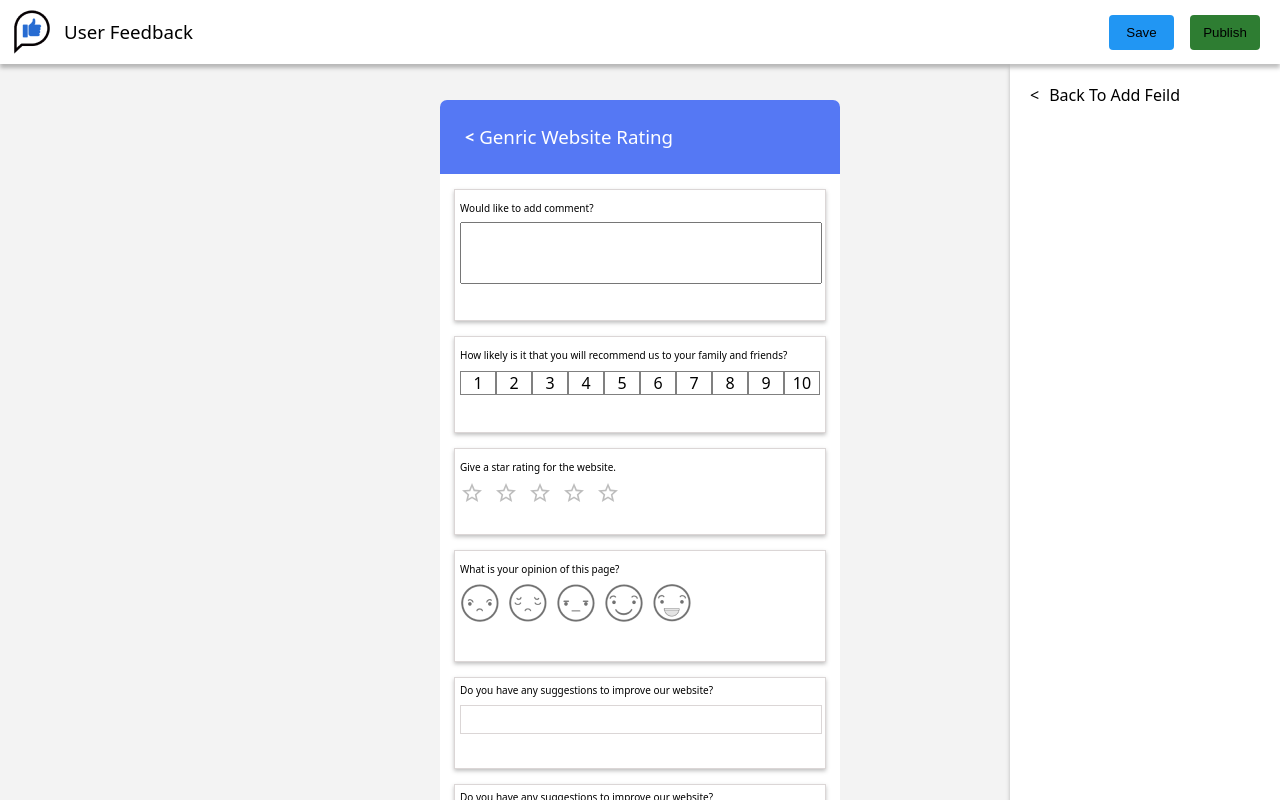
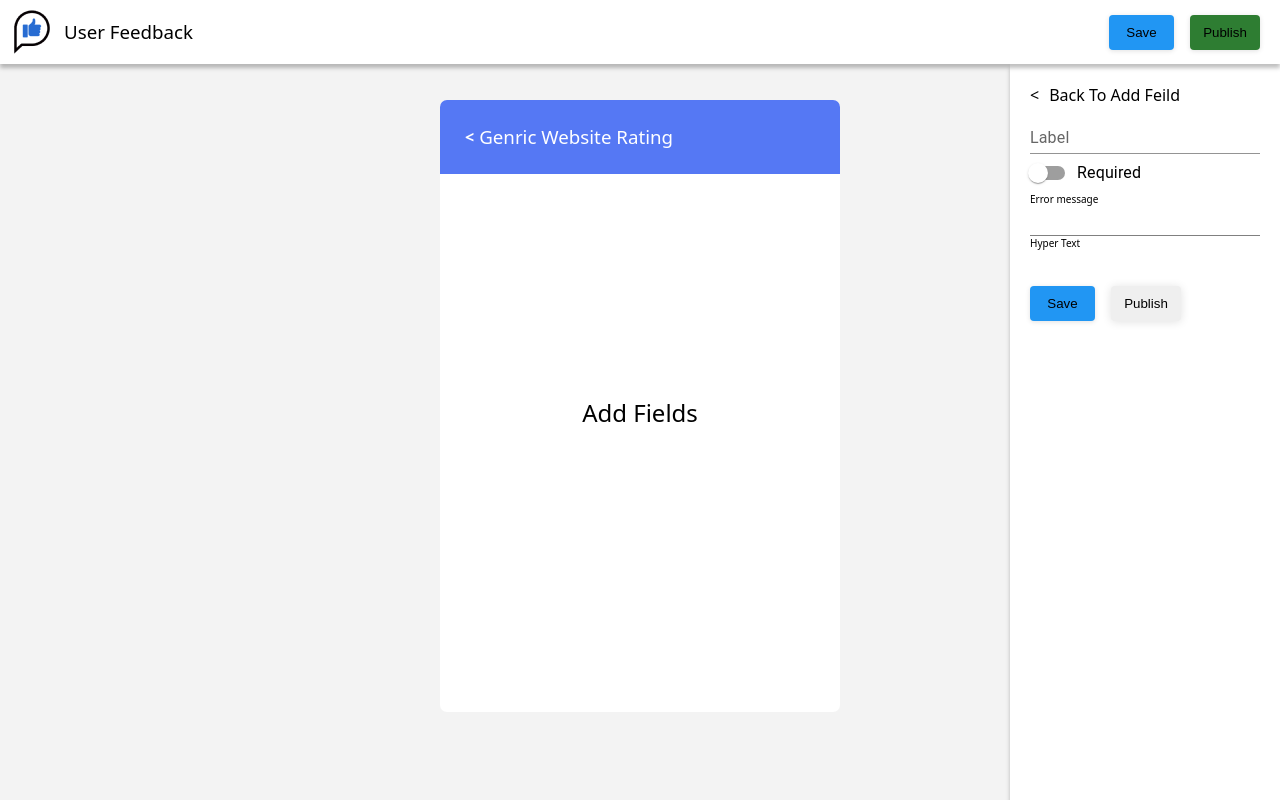
Before and after one commit to HarshProj/Alter, a React (Create React App) app: page /createform in a window 1280 px wide. Both pictures are taken after a click on the picture 1251 px from the left and 143 px from the top of the page. Shown: the top 800 px of the page. Built offline with nearby package versions, Linux system fonts and the light colour scheme.

Commit message:
added fields:
1.add section to form added
2.hardcoded label issue

```diff
--- a/package.json
+++ b/package.json
@@ -5,12 +5,13 @@
   "dependencies": {
     "@emotion/react": "^11.13.3",
     "@emotion/styled": "^11.13.0",
-    "@material-ui/core": "^4.12.4",
     "@mui/material": "^5.16.7",
     "@mui/styled-engine-sc": "^6.0.0-alpha.18",
+    "@phosphor-icons/react": "^2.1.7",
     "@testing-library/jest-dom": "^5.17.0",
     "@testing-library/react": "^13.4.0",
     "@testing-library/user-event": "^13.5.0",
+    "phosphor-icons": "^1.4.2",
     "react": "^18.3.1",
     "react-dom": "^18.3.1",
     "react-router-dom": "^6.26.1",
--- a/src/Components/Feedbackform.js
+++ b/src/Components/Feedbackform.js
@@ -10,27 +10,175 @@ import radioimg from '../Assets/radio_icon.png'
 import categoryimg from '../Assets/cate_icon.png'
 import Rating from '@mui/material/Rating';
 import TextField from '@mui/material/TextField';
-import { Switch } from '@material-ui/core';
+import Switch from '@mui/material/Switch';
+import FormControlLabel from '@mui/material/FormControlLabel';
 import img1 from'../Assets/image 1.png'
 import img2 from'../Assets/image 2.png'
 import img3 from'../Assets/image 3.png'
 import img4 from'../Assets/image 4.png'
+import {PencilSimple} from "@phosphor-icons/react";
+import {Trash} from "@phosphor-icons/react";
 import img5 from'../Assets/image 5.png'
 export const Feedbackform = (props) => {
     useEffect(()=>{
         props.setCreate(true);
     },[])
-    const [formdata,setFormdata]=useState([{
-        type:"textarea",
-        label:"Would You like to add a comment"
-    },
-    {
-        type:"Rating",
-        label:"Would You like to add a comment",
-        disp:<div></div>
+    const [display,setDisplay]=useState([]);
+    const [details,setDetails]=useState({
+        label:'',
+        errmsg:''
+    })
+    const [ind,setInd]=useState();
+    const handlechange = (e) => {
+        setDetails((prevDetails) => ({
+            ...prevDetails,
+            [e.target.name]: e.target.value
+        }));
+        console.log(details);};
+        const [addclick,setAddclick]=useState(0)
+        const [formdata,setFormdata]=useState([{
+            type:"textarea",
+            display:<div className='textarea-field'>
+            <label>Would you like to add a comment?*</label>
+            <div className="textareadiv">
+                <textarea name="" id="" style={{resize:'none' }}></textarea>
+        </div>
+        <div className="modify-delete">
+
+        <PencilSimple size={20} weight="fill" />
+        <Trash size={20} weight="fill" />
+        </div>
+            </div>
+        },
+        {
+            type:"Numeric Rating",
+            display: <div className='rating-field'>
+            <label>How likely is it that you will recommend us to your family and friends?</label>
+            <div className="ratingdiv">
+                <div className="ratings">1</div>
+                <div className="ratings">2</div>
+                <div className="ratings">3</div>
+                <div className="ratings">4</div>
+                <div className="ratings">5</div>
+                <div className="ratings">6</div>
+                <div className="ratings">7</div>
+                <div className="ratings">8</div>
+                <div className="ratings">9</div>
+                <div className="ratings">10</div>
+        </div>
+        <div className="modify-delete">
+
+        <PencilSimple size={20} weight="fill" />
+        <Trash size={20} weight="fill" />
+        </div>
+            </div>
+        },
+        {
+            type:"Start Rating",
+            display:<div className='rating-star'>
+            <label>What is your opinion of this page?</label>
+            <div className="stardiv">
+            <Rating
+    name="rating"
+    size="large"
+    readOnly
+    defaultValue={0}
+    sx={{
+    fontSize: "1.5rem"
+    }}
+    />
+        </div>
+        <div className="modify-delete">
+
+        <PencilSimple size={20} weight="fill" />
+        <Trash size={20} weight="fill" />
+        </div>
+            </div>
+        },
+        {
+            type:"Smiley Rating",
+            display:<div className='rating-smily'>
+            <label>What is your opinion of this page?</label>
+            <div className="smilydiv">
+            <div className="smily"><img src={img1} alt="" /></div>
+            <div className="smily"><img src={img2} alt="" /></div>
+            <div className="smily"><img src={img3} alt="" /></div>
+            <div className="smily"><img src={img4} alt="" /></div>
+            <div className="smily"><img src={img5} alt="" /></div>
+
+        </div>
+        <div className="modify-delete">
+
+        <PencilSimple size={20} weight="fill" />
+        <Trash size={20} weight="fill" />
+        </div>
+            </div>
+        },
+        {
+            type:"Single-input",
+            disp:<div className='single-line rating-star'>
+            <label>What is your opinion of this page?</label>
+            <div className="singlediv">
+            <input type="text" name="" id="" />
+        </div>
+        <div className="modify-delete">
+
+        <PencilSimple size={20} weight="fill" />
+        <Trash size={20} weight="fill" />
+        </div>
+            </div>
+        },
+        {
+            type:"Radio Button",
+            display:
+            <div className='multiplechoice'>
+                <label>Multiple choice - 1 answer</label>
+                <div className="multiplediv">
+                    <div className="mtpd">
+
+                <input type="radio" name="" id="" />
+                <label htmlFor="">Radio 1</label>
+                    </div>
+                    <div className="mtpd">
+
+                <input type="radio" name="" id="" />
+                <label htmlFor="">Radio 2</label>
+                    </div>
+                    <div className="mtpd">
+
+                <input type="radio" name="" id="" />
+                <label htmlFor="">Radio 3</label>
+                    </div>
+            </div>
+            <div className="modify-delete">
+
+            <PencilSimple size={20} weight="fill" />
+            <Trash size={20} weight="fill" />
+            </div>
+                </div>
+        },
+        {
+            type:"Categories",
+            display: <div className='category-sec multiplechoice'>
+            <label>Pick a subject and provide your feedback:</label>
+            <div className="categorydiv">
+            <div className="categories">Bug</div>
+            <div className="categories">Content</div>
+            <div className="categories">Other</div>
+        </div>
+        <div className="modify-delete">
+
+        <PencilSimple size={20} weight="fill" />
+        <Trash size={20} weight="fill" />
+        </div>
+            </div>
+        }
+    ])
+    const addsection=(e)=>{
+        e.preventDefault();
+        setDisplay([...display, formdata[ind]]);
+        console.log(display,formdata[ind]);
     }
-])
-    const [addclick,setAddclick]=useState(0)
   return (
     <div className='workspace'>
         <div className="add-feilds">
@@ -39,6 +187,27 @@ export const Feedbackform = (props) => {
                 <div className="go-back">
 
                 <p onClick={()=>{setAddclick(0)}}>&lt;</p><p>Back To Add Feild</p>
+                </div>
+                <div className="add-section">
+                    <form className='save-field'>
+                    <div className="fds">
+                    <TextField label="Label" variant="standard" size="medium" onChange={(e)=>{setDetails((prevDetails) => ({
+        ...prevDetails,
+        label: e.target.value
+    }));}} fullWidth/>
+                    <FormControlLabel control={<Switch />} defaultValue={true} label="Required" />
+                    <div className="error-section">
+                        <p>Error message</p>
+                        <input type="text" name="error" id="" onChange={(e)=>{handlechange(e)}}/>
+                        <p>Hyper Text</p>
+                    </div>
+                    </div>
+                    <div className="reflect">
+
+                <button className='save' onClick={addsection}>Save</button>
+                <button className='cancle'>Publish</button>
+                    </div>
+            </form>
                 </div>
             </div>
            </div>:<div className="fields-section">
@@ -49,49 +218,49 @@ export const Feedbackform = (props) => {
                     <img src={textareimg} alt="" /><p>Textarea</p>
 
                         </div>
-                     <img src={img} alt="" onClick={()=>{setAddclick(1)}}/></div>
+                     <img src={img} alt="" onClick={()=>{setAddclick(1);setInd(0)}}/></div>
                     </div>
                     <div className="field"><div className="textarea">
                         <div className="" style={{display:'flex'}}>
                     <img src={numericimg} alt="" /><p>Numeric Rating</p>
 
                         </div>
-                     <img src={img} alt="" /></div>
+                     <img src={img} alt="" onClick={()=>{setAddclick(1);setInd(1)}}/></div>
                     </div>
                     <div className="field"><div className="textarea">
                         <div className="" style={{display:'flex'}}>
                     <img src={starimg} alt="" /><p>Star Rating</p>
 
                         </div>
-                     <img src={img} alt="" /></div>
+                     <img src={img} alt="" onClick={()=>{setAddclick(1);setInd(2)}}/></div>
                     </div>
                     <div className="field"><div className="textarea">
                         <div className="" style={{display:'flex'}}>
                     <img src={smiliimg} alt="" /><p>Smile Rating</p>
 
                         </div>
-                     <img src={img} alt="" /></div>
+                     <img src={img} alt="" onClick={()=>{setAddclick(1);setInd(3)}}/></div>
                     </div>
                     <div className="field"><div className="textarea">
                         <div className="" style={{display:'flex'}}>
                     <img src={singleimg} alt="" /><p> Single line Input</p>
 
                         </div>
-                     <img src={img} alt="" /></div>
+                     <img src={img} alt="" onClick={()=>{setAddclick(1);setInd(4)}}/></div>
                     </div>
                     <div className="field"><div className="textarea">
                         <div className="" style={{display:'flex'}}>
                     <img src={radioimg} alt="" /><p>Radio Button</p>
 
                         </div>
-                     <img src={img} alt="" /></div>
+                     <img src={img} alt="" onClick={()=>{setAddclick(1);setInd(5)}}/></div>
                     </div>
                     <div className="field"><div className="textarea">
                         <div className="" style={{display:'flex'}}>
                     <img src={categoryimg} alt="" /><p>Categories</p>
 
                         </div>
-                     <img src={img} alt="" /></div>
+                     <img src={img} alt="" onClick={()=>{setAddclick(1);setInd(6)}}/></div>
                     </div>
                     <div className="extra-fields">
 
@@ -143,93 +312,14 @@ export const Feedbackform = (props) => {
             <div className="form-name">
               <span>&lt;</span>  <h3>Genric Website Rating</h3>
             </div>
-            {/* <div className="form-fields">
+            {display.length==0?<div className="form-fields">
                 <h2>Add Fields</h2>
-                    </div> */}
-             <div className="add-field-section">
-
-                <div className='textarea-field'>
-                    <label>Would like to add comment?</label>
-                    <div className="textareadiv">
-                        <textarea name="" id="" style={{resize:'none' }}></textarea>
-                </div>
                     </div>
-                <div className='rating-field'>
-                    <label>How likely is it that you will recommend us to your family and friends?</label>
-                    <div className="ratingdiv">
-                        <div className="ratings">1</div>
-                        <div className="ratings">2</div>
-                        <div className="ratings">3</div>
-                        <div className="ratings">4</div>
-                        <div className="ratings">5</div>
-                        <div className="ratings">6</div>
-                        <div className="ratings">7</div>
-                        <div className="ratings">8</div>
-                        <div className="ratings">9</div>
-                        <div className="ratings">10</div>
-                </div>
-                    </div>
-                <div className='rating-star'>
-                    <label>Give a star rating for the website.</label>
-                    <div className="stardiv">
-                    <Rating
-    name="rating"
-    size="large"
-    readOnly
-    defaultValue={0}
-    sx={{
-        fontSize: "1.5rem"
-    }}
-/>
-                </div>
-                    </div>
-                <div className='rating-smily'>
-                    <label>What is your opinion of this page?</label>
-                    <div className="smilydiv">
-                    <div className="smily"><img src={img1} alt="" /></div>
-                    <div className="smily"><img src={img2} alt="" /></div>
-                    <div className="smily"><img src={img3} alt="" /></div>
-                    <div className="smily"><img src={img4} alt="" /></div>
-                    <div className="smily"><img src={img5} alt="" /></div>
-
-                </div>
-                    </div>
-                <div className='single-line rating-star'>
-                    <label>Do you have any suggestions to improve our website?</label>
-                    <div className="singlediv">
-                    <input type="text" name="" id="" />
-                </div>
-                    </div>
-                <div className='multiplechoice'>
-                    <label>Do you have any suggestions to improve our website?</label>
-                    <div className="multiplediv">
-                        <div className="mtpd">
-
-                    <input type="radio" name="" id="" />
-                    <label htmlFor="">Radio 1</label>
-                        </div>
-                        <div className="mtpd">
-
-                    <input type="radio" name="" id="" />
-                    <label htmlFor="">Radio 2</label>
-                        </div>
-                        <div className="mtpd">
-
-                    <input type="radio" name="" id="" />
-                    <label htmlFor="">Radio 3</label>
-                        </div>
-                </div>
-                    </div>
-                <div className='category-sec multiplechoice'>
-                    <label>Pick a subject and provide your feedback:</label>
-                    <div className="categorydiv">
-                    <div className="categories">Bug</div>
-                    <div className="categories">Content</div>
-                    <div className="categories">Other</div>
-                </div>
-                    </div>
-
-            </div>
+             :<div className="add-field-section">
+                {display.map((value)=>{
+                    return <>{value.display}</>
+                })}
+            </div>}
         </div>
     </div>
   )
--- a/src/Css/Feedbackform.css
+++ b/src/Css/Feedbackform.css
@@ -122,6 +122,54 @@ padding-bottom: 60px;
 }
 .clicked-section{
     display: flex;
+    flex-direction: column;
+}
+.fds{
+    width: 100%;
+}
+.error-section p{
+    font-size: x-small;
+}
+.error-section input{
+    width:100% ;
+    padding: 7px 0;
+    border: none;
+    border-bottom: 1px solid gray;
+}
+.save-field{
+    display: flex;
+    gap: 1rem;
+    flex-direction: column;
+    /* justify-content: end; */
+position: relative;
+/* top: 20px; */
+}
+.reflect{
+    display: flex;
+    gap: 1rem;
+    /* flex-direction: column; */
+    /* justify-content: end; */
+position: relative;
+top: 20px;
+}
+.cancle{
+    width: 70px;
+    border: none;
+    color: #000000 !important;
+    border-radius: 4px;
+    box-shadow: 0px 2px 4px -1px #00000033;
+
+    box-shadow: 0px 4px 5px 0px #00000024;
+
+    box-shadow: 0px 1px 10px 0px #0000001F;
+
+
+}
+button:hover{
+    cursor: pointer;
+}
+.error-section input:focus{
+    outline: none;
 }
 .go-back{
     display: flex;
@@ -168,6 +216,7 @@ label{
 }
 .ratingdiv{
     display: flex;
+    margin-bottom: 6px;
 }
 .ratings{
     width: 35px;
@@ -257,3 +306,22 @@ margin-top: 7px;
     height: 30px;
     border: 1px solid #00000052
 }
+.categories :hover{
+    cursor: pointer;
+}
+.modify-delete{
+    display: flex;
+    height: 28px;
+    justify-content: end;
+    gap: 1rem;
+    /* width: 100%; */
+    align-items: center;
+    margin-right: 8px;
+}
+.modify-delete svg{
+    cursor: pointer;
+    color: #000000;
+}
+.modify-delete path{
+    color: gray;
+}
--- a/src/Css/Navbar.css
+++ b/src/Css/Navbar.css
@@ -27,10 +27,22 @@ right: 20px;
     border-radius: 4px;
     background-color: #2196F3;
     width: 65px;
+    box-shadow: 0px 3px 1px -2px #00000033;
+
+box-shadow: 0px 2px 2px 0px #00000024;
+
+box-shadow: 0px 1px 5px 0px #0000001F;
+
 }
 .publish{
     width: 70px;
     border: none;
     border-radius: 4px;
+    box-shadow: 0px 3px 1px -2px #00000033;
+
+box-shadow: 0px 2px 2px 0px #00000024;
+
+box-shadow: 0px 1px 5px 0px #0000001F;
+
     background-color: #2E7D32;
 }
```
Also changed, not shown: 1 other file (tests, documents, lock files or other folders).
